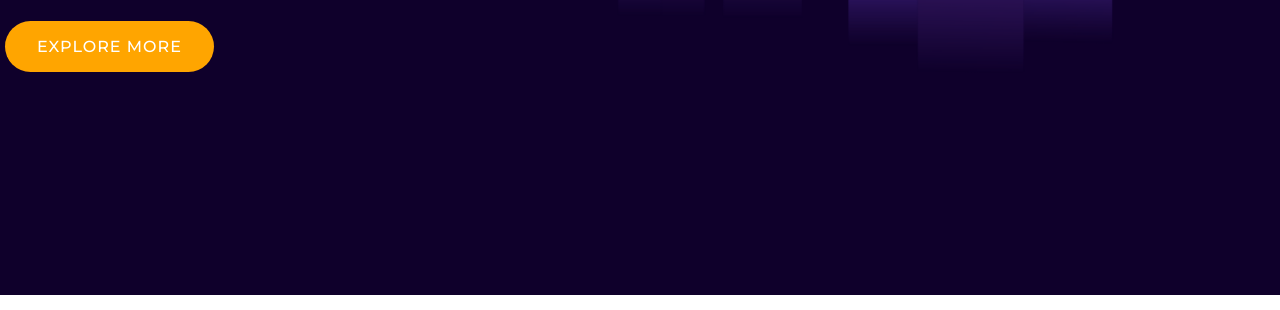
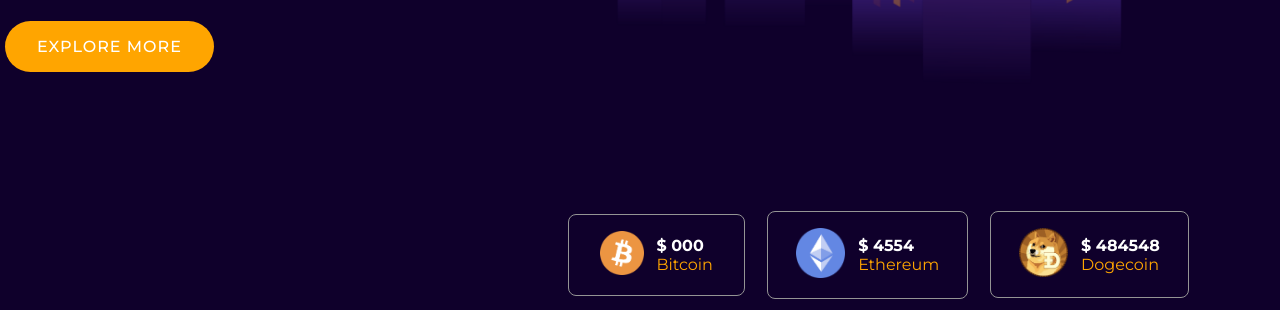
Before and after one commit to Ashik-Mahmud/crypto-currency, a plain HTML site: page index.html in a window 1280 px wide. Shown: the part 505-815 px from the top of the page. Drawn offline with Linux system fonts and the light colour scheme; no server answers.

Commit message:
adding api for fetch data into gecocoin and do some style and more

```diff
--- a/index.html
+++ b/index.html
@@ -38,12 +38,47 @@
     <main>
         <div class="container">
             <div class="content">
-                <h1>Buy & <br> SELL  <span class="colorize">Crypto</span></h1>
+                <h1>Buy & <br> SELL <span class="colorize">Crypto</span></h1>
                 <p>World Bigest cryptcurrency exchange available on web <br> as well as mobile phone</p>
-                <a href="#" class="btn">Explore More</a>
+                <a target="_blank" href="https://www.coingecko.com/en" class="btn">Explore More</a>
             </div>
         </div>
+        <div class="overview">
+
+            <div class="overview-box">
+                <span class="icon">
+                    <img src="./public/images/bitcoin.png" alt="bitcoin" class="bitcoin img-fluid">
+                </span>
+                <div class="info">
+                    <span class="num bitcoin_crncy">$ 000</span>
+                    <span class="name">Bitcoin</span>
+                </div>
+            </div>
+
+            <div class="overview-box">
+                <span class="icon">
+                    <img src="./public/images/ethereum.png" alt="ethereum" class="ethereum img-fluid">
+                </span>
+                <div class="info">
+                    <span class="num ethereum_crncy">$ 4554</span>
+                    <span class="name">Ethereum</span>
+                </div>
+            </div>
+            <div class="overview-box">
+                <span class="icon">
+                    <img src="./public/images/dogecoin.png" alt="dogecoin" class="dogecoin img-fluid">
+                </span>
+                <div class="info">
+                    <span class="num dogecoin_crncy">$ 484548</span>
+                    <span class="name">Dogecoin</span>
+                </div>
+            </div>
+
+
+        </div>
     </main>
+<!-- script for javascript  -->
+<script src="./public/js/app.js"></script>
 
 </body>
 
--- a/public/css/style.css
+++ b/public/css/style.css
@@ -127,3 +127,43 @@ main .content{
     letter-spacing: 1px;
     font-size: 1rem;
 }
+
+/* overview  */
+
+main .overview{
+    display: flex;
+    align-items: center;
+    position: relative;
+    justify-content: flex-end;
+    margin-right: 5rem;
+    margin-top: 4rem;
+}
+.overview .overview-box{
+    position: relative;
+    display: flex;
+    align-items: center;
+    border: 1px solid rgb(148, 148, 148);
+    padding:1rem 0rem;
+    border-radius: 8px;
+    justify-content: center;
+    margin: .7rem;
+}
+.overview-box .icon{
+    width: 25%;
+}
+.overview-box img{
+    max-width: 100%;
+
+}
+.overview-box .info{
+    padding-left: .8rem;
+}
+.overview-box span{
+    display: block;
+    color: #fff;
+    font-weight: bold;
+}
+.overview-box span.name{
+    color: orange;
+    font-weight: normal;
+}
--- /dev/null
+++ b/public/js/app.js
@@ -0,0 +1,20 @@
+// api calling for crypto currency
+function ApiCall() {
+    var url = "https://api.coingecko.com/api/v3/simple/price?ids=bitcoin%2Cethereum%2Cdogecoin&vs_currencies=usd";
+
+    fetch(url)
+        .then(response => response.json())
+        .then(data => {
+            var bitcoin = document.querySelector(".bitcoin_crncy");
+            var ethereum = document.querySelector(".ethereum_crncy");
+            var dogecoin = document.querySelector(".dogecoin_crncy");
+            //    bitcoin
+           bitcoin.textContent = `$ ${data.bitcoin.usd} `;
+           ethereum.textContent = `$ ${data.ethereum.usd} `;
+           dogecoin.textContent = `$ ${data.dogecoin.usd} `;
+
+        });
+
+}
+
+ApiCall();
```
